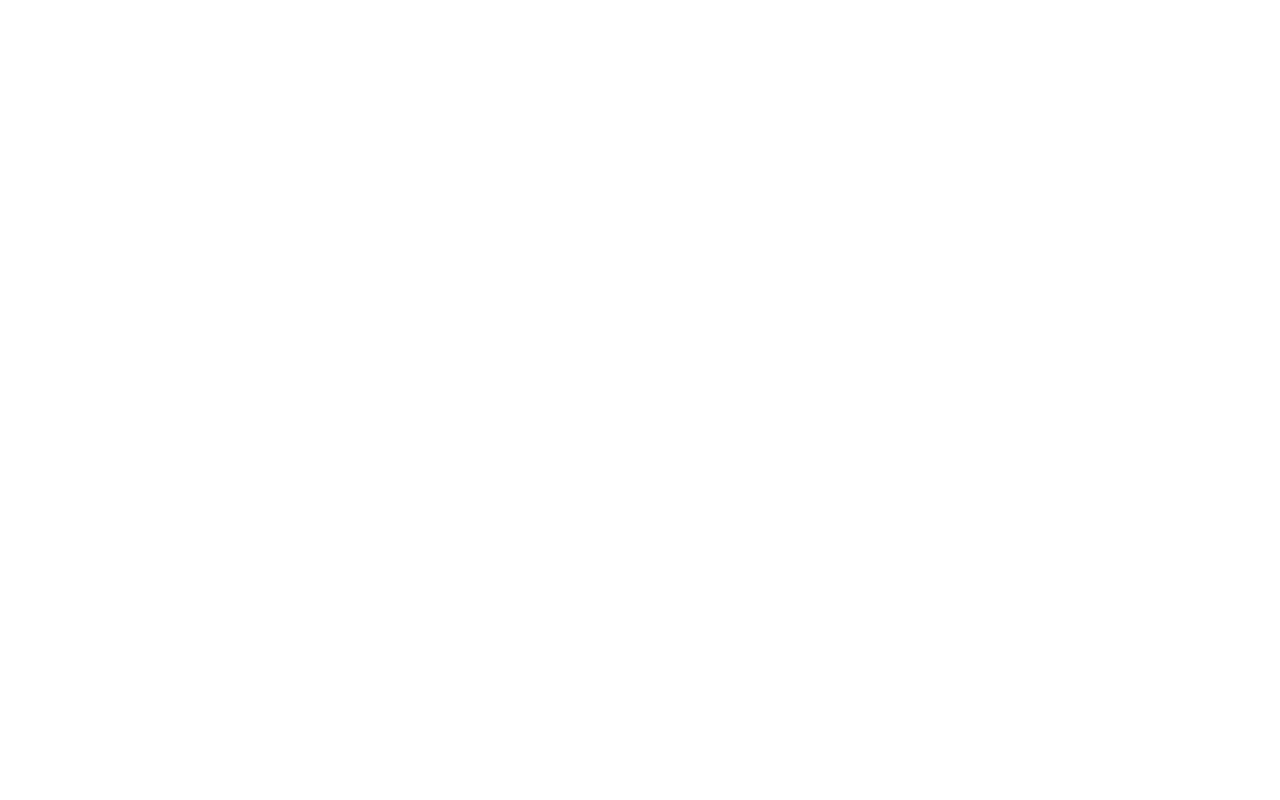
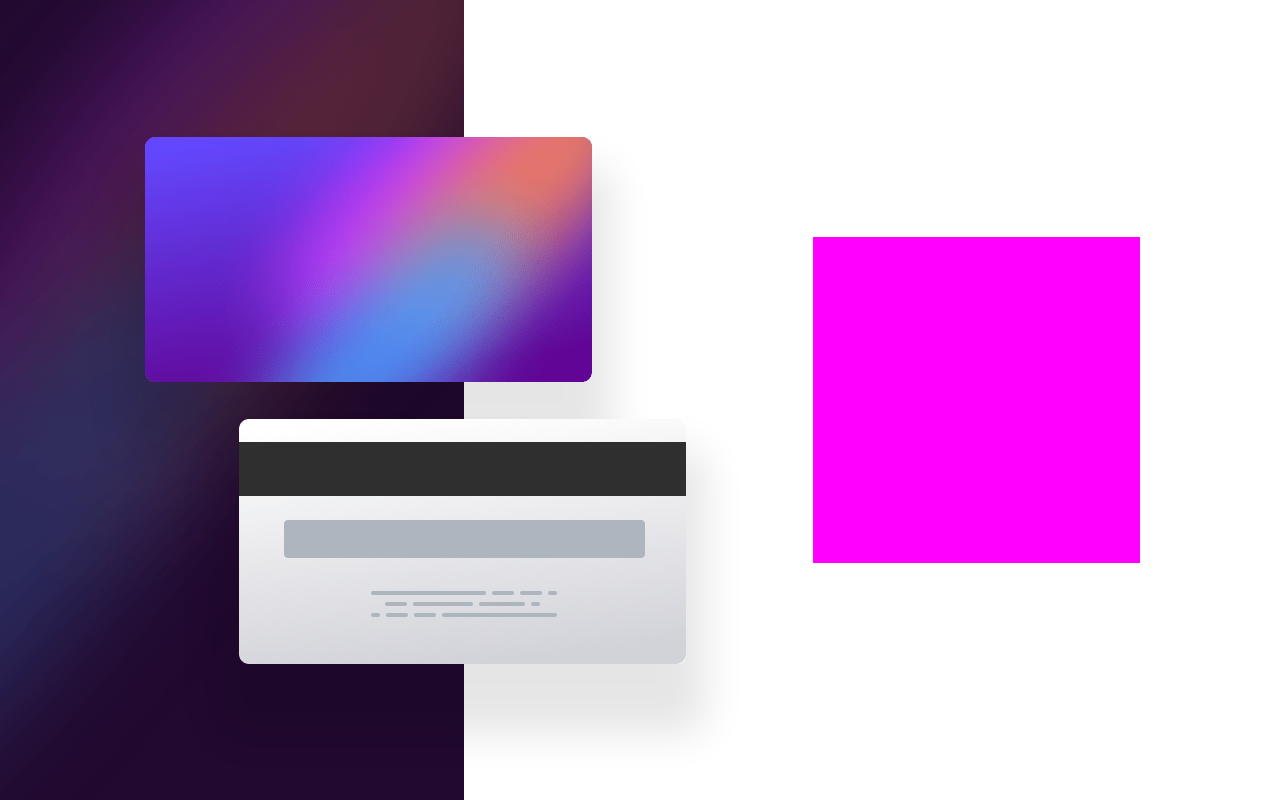
Before and after one commit to khoncharov/FM-Interactive-card-details-form, a website built with Vite: page index.html in a window 1280 px wide. Built offline with nearby package versions, Linux system fonts and the light colour scheme.

Commit message:
feat: add desktop card section styles

```diff
--- a/src/style.scss
+++ b/src/style.scss
@@ -1,3 +1,5 @@
 @import "./styles/variables";
 @import "./styles/mixins";
 @import "./styles/global";
+
+@import "./styles/main";
--- /dev/null
+++ b/src/styles/_main.scss
@@ -0,0 +1,88 @@
+.main {
+  margin-inline: auto;
+  max-width: $width-mobile;
+  min-height: 100vh;
+  display: grid;
+  grid-template-rows: 31.7rem 1fr;
+  grid-template-columns: 1fr;
+
+  @media screen and (min-width: $width-switch-point) {
+    max-width: $width-desktop;
+    grid-template-rows: 1fr;
+    grid-template-columns: 668fr 389fr;
+  }
+}
+
+.card {
+  &__section {
+    display: grid;
+
+    @media screen and (min-width: $width-switch-point) {
+      grid-template-columns: 1fr 0.4rem 9.4rem 22.5rem 12.8rem 9.4rem 12.3rem;
+      row-gap: 3.7rem;
+      grid-template-rows: 1fr 1fr;
+    }
+  }
+
+  &__background {
+    background-color: $very-dark-violet;
+
+    @media screen and (min-width: $width-switch-point) {
+      background: url("/img/bg-main-desktop.webp") right top no-repeat;
+      background-size: cover;
+      grid-column: 1 / 5;
+      grid-row: 1 / 3;
+    }
+  }
+
+  &__front {
+    background: url("/img/bg-card-front.webp");
+    overflow: hidden;
+
+    @media screen and (min-width: $width-switch-point) {
+      margin-top: 1rem;
+      height: 24.5rem;
+      grid-column: 3 / 6;
+      grid-row: 1 / 2;
+      align-self: flex-end;
+      border-radius: 0.8rem;
+    }
+  }
+
+  &__back {
+    background: url("/img/bg-card-back.webp");
+    overflow: hidden;
+
+    @media screen and (min-width: $width-switch-point) {
+      height: 24.5rem;
+      grid-column: 4 / 7;
+      grid-row: 2 / 3;
+      align-self: flex-start;
+      border-radius: 0.8rem;
+    }
+  }
+
+  &__shadow {
+    box-shadow: 0px 50px 40px 20px rgba(0, 0, 0, 0.1);
+  }
+}
+
+.form {
+  &__section {
+    background-color: $white;
+    padding: 1.4rem 2.4rem 4.7rem 2.4rem;
+
+    @media screen and (min-width: $width-switch-point) {
+      padding: 0;
+      padding-left: 0.4rem;
+      display: flex;
+      align-items: center;
+    }
+  }
+
+  &__container {
+    width: 32.7rem; //--------------------------
+    height: 32.6rem; //---------------------------
+    background-color: magenta; // --------------
+  }
+}
```
